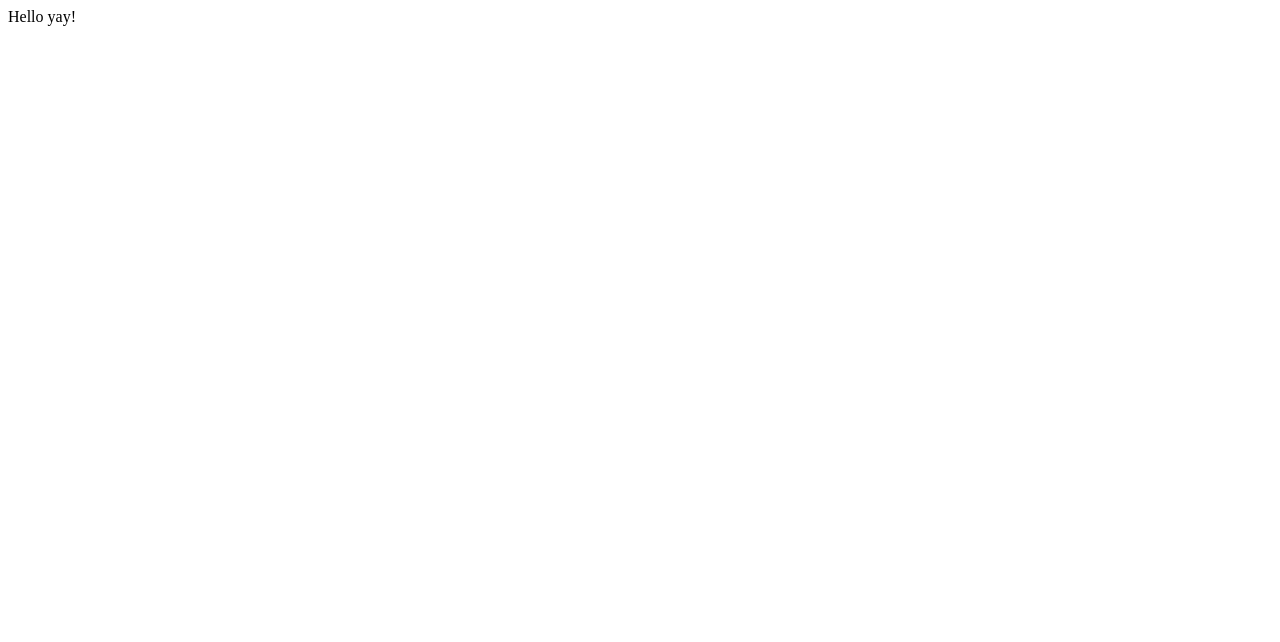
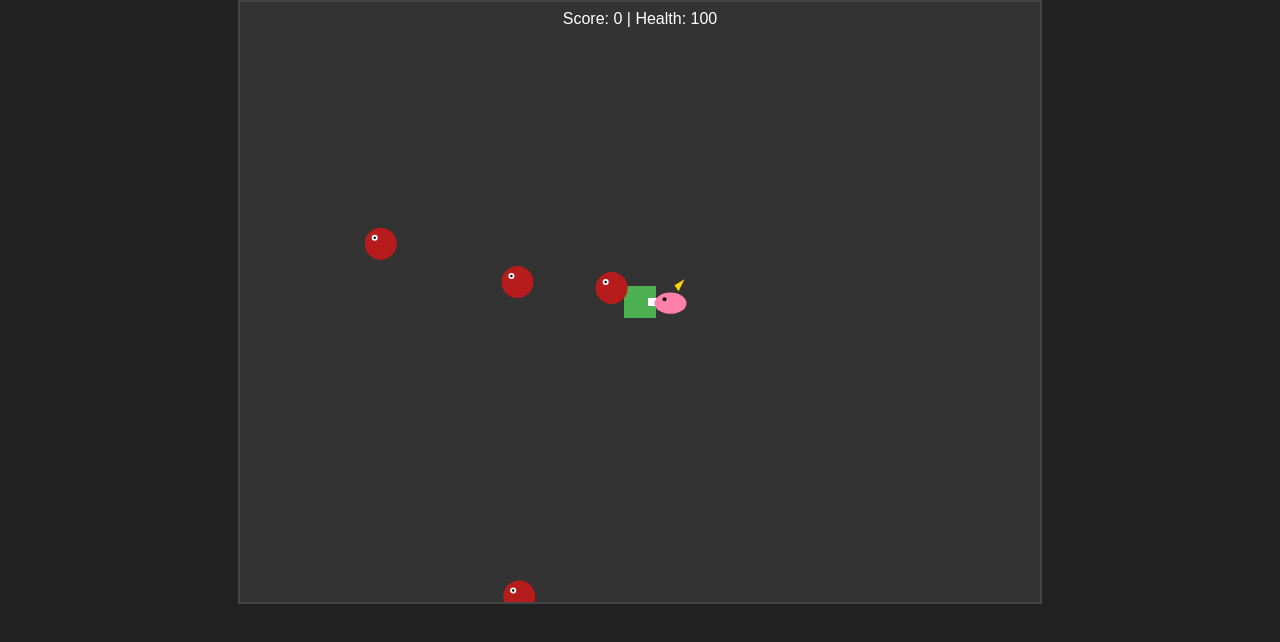
Before and after one commit to ariiscool74/Digital-1-stuff-yay, a plain HTML site: page index.html in a window 1280 px wide. Drawn offline with Linux system fonts and the light colour scheme.

Commit message:
unicorns and zombies are awesome.

```diff
--- /dev/null
+++ b/game.js
@@ -0,0 +1,373 @@
+// Zombie Survival Shooter Game
+const canvas = document.getElementById('gameCanvas');
+const ctx = canvas.getContext('2d');
+const scoreEl = document.getElementById('score');
+const healthEl = document.getElementById('health');
+
+// Game settings
+const PLAYER_SIZE = 32;
+const ZOMBIE_SIZE = 32;
+const BULLET_SIZE = 8;
+const LOOT_SIZE = 16;
+const PLAYER_SPEED = 4;
+const ZOMBIE_SPEED = 1.5;
+const BULLET_SPEED = 8;
+const SPAWN_INTERVAL = 1500;
+const LOOT_HEAL = 20;
+
+let keys = {};
+let bullets = [];
+let zombies = [];
+let unicorns = [];
+let loots = [];
+let score = 0;
+let lastSpawn = 0;
+let lastUnicornSpawn = 0;
+
+const player = {
+    x: canvas.width / 2,
+    y: canvas.height / 2,
+    size: PLAYER_SIZE,
+    health: 100,
+    angle: 0
+};
+
+function drawPlayer() {
+    ctx.save();
+    ctx.translate(player.x, player.y);
+    ctx.rotate(player.angle);
+    ctx.fillStyle = '#4caf50';
+    ctx.fillRect(-PLAYER_SIZE/2, -PLAYER_SIZE/2, PLAYER_SIZE, PLAYER_SIZE);
+    ctx.fillStyle = '#fff';
+    ctx.fillRect(PLAYER_SIZE/4, -PLAYER_SIZE/8, PLAYER_SIZE/2, PLAYER_SIZE/4); // gun
+    ctx.restore();
+}
+
+function drawZombie(z) {
+    ctx.save();
+    ctx.translate(z.x, z.y);
+    ctx.fillStyle = '#b71c1c';
+    ctx.beginPath();
+    ctx.arc(0, 0, ZOMBIE_SIZE/2, 0, Math.PI*2);
+    ctx.fill();
+    // eye
+    ctx.fillStyle = '#fff';
+    ctx.beginPath();
+    ctx.arc(-6, -6, 3, 0, Math.PI*2);
+    ctx.fill();
+    ctx.fillStyle = '#000';
+    ctx.beginPath();
+    ctx.arc(-6, -6, 1.2, 0, Math.PI*2);
+    ctx.fill();
+    ctx.restore();
+}
+
+function drawBullet(b) {
+    ctx.save();
+    ctx.translate(b.x, b.y);
+    ctx.fillStyle = '#ffeb3b';
+    ctx.beginPath();
+    ctx.arc(0, 0, BULLET_SIZE/2, 0, Math.PI*2);
+    ctx.fill();
+    ctx.restore();
+}
+
+function drawLoot(l) {
+    ctx.save();
+    ctx.translate(l.x, l.y);
+    ctx.fillStyle = '#00bcd4';
+    ctx.beginPath();
+    ctx.arc(0, 0, LOOT_SIZE/2, 0, Math.PI*2);
+    ctx.fill();
+    ctx.restore();
+}
+
+// draw unicorn
+function drawUnicorn(u) {
+    ctx.save();
+    ctx.translate(u.x, u.y);
+    // body
+    ctx.fillStyle = '#ff80ab';
+    ctx.beginPath();
+    ctx.ellipse(0, 0, ZOMBIE_SIZE/2, ZOMBIE_SIZE/3, 0, 0, Math.PI*2);
+    ctx.fill();
+    // horn
+    ctx.fillStyle = '#ffd600';
+    ctx.beginPath();
+    ctx.moveTo(8, -12);
+    ctx.lineTo(14, -24);
+    ctx.lineTo(4, -18);
+    ctx.fill();
+    // eye
+    ctx.fillStyle = '#000';
+    ctx.beginPath();
+    ctx.arc(-6, -4, 2, 0, Math.PI*2);
+    ctx.fill();
+    ctx.restore();
+}
+
+// particles and damage text for hit feedback
+let particles = [];
+let damageTexts = [];
+
+function spawnHitEffects(x, y, amount) {
+    for (let i = 0; i < 8; i++) {
+        particles.push({
+            x, y,
+            vx: (Math.random()-0.5)*4,
+            vy: (Math.random()-0.5)*4,
+            life: 30 + Math.random()*20,
+            color: '#ff5252'
+        });
+    }
+    damageTexts.push({x, y, text: String(amount), life: 60});
+}
+
+function spawnZombie() {
+    let edge = Math.floor(Math.random()*4);
+    let x, y;
+    if (edge === 0) { // top
+        x = Math.random()*canvas.width;
+        y = -ZOMBIE_SIZE;
+    } else if (edge === 1) { // right
+        x = canvas.width + ZOMBIE_SIZE;
+        y = Math.random()*canvas.height;
+    } else if (edge === 2) { // bottom
+        x = Math.random()*canvas.width;
+        y = canvas.height + ZOMBIE_SIZE;
+    } else { // left
+        x = -ZOMBIE_SIZE;
+        y = Math.random()*canvas.height;
+    }
+    zombies.push({x, y, size: ZOMBIE_SIZE, health: 30});
+}
+
+function spawnUnicorn() {
+    // spawn unicorns less frequently
+    let x = Math.random()*canvas.width;
+    let y = Math.random()*canvas.height;
+    unicorns.push({x, y, size: ZOMBIE_SIZE, health: 20});
+}
+
+function spawnLoot(x, y) {
+    loots.push({x, y, size: LOOT_SIZE});
+}
+
+function updatePlayer() {
+    if (keys['w'] || keys['ArrowUp']) player.y -= PLAYER_SPEED;
+    if (keys['s'] || keys['ArrowDown']) player.y += PLAYER_SPEED;
+    if (keys['a'] || keys['ArrowLeft']) player.x -= PLAYER_SPEED;
+    if (keys['d'] || keys['ArrowRight']) player.x += PLAYER_SPEED;
+    // Clamp
+    player.x = Math.max(PLAYER_SIZE/2, Math.min(canvas.width-PLAYER_SIZE/2, player.x));
+    player.y = Math.max(PLAYER_SIZE/2, Math.min(canvas.height-PLAYER_SIZE/2, player.y));
+}
+
+function updateBullets() {
+    for (let i = bullets.length-1; i >= 0; i--) {
+        let b = bullets[i];
+        b.x += Math.cos(b.angle) * BULLET_SPEED;
+        b.y += Math.sin(b.angle) * BULLET_SPEED;
+        // Remove if out of bounds
+        if (b.x < 0 || b.x > canvas.width || b.y < 0 || b.y > canvas.height) {
+            bullets.splice(i, 1);
+        }
+    }
+}
+
+function updateZombies() {
+    for (let i = zombies.length-1; i >= 0; i--) {
+        let z = zombies[i];
+        let dx = player.x - z.x;
+        let dy = player.y - z.y;
+        let dist = Math.hypot(dx, dy);
+        if (dist > 0) {
+            z.x += (dx/dist) * ZOMBIE_SPEED;
+            z.y += (dy/dist) * ZOMBIE_SPEED;
+        }
+        // Collision with player
+        if (dist < (PLAYER_SIZE+ZOMBIE_SIZE)/2) {
+            // zombie damages player but player can still shoot
+            player.health -= 0.3;
+            if (player.health < 0) player.health = 0;
+            // small knockback to zombie so it doesn't get stuck
+            let push = 1;
+            z.x -= (dx/dist) * push;
+            z.y -= (dy/dist) * push;
+        }
+    }
+}
+
+function updateUnicorns() {
+    for (let i = unicorns.length-1; i >= 0; i--) {
+        let u = unicorns[i];
+        // unicorns wander quickly
+        u.x += (Math.random()-0.5) * 3;
+        u.y += (Math.random()-0.5) * 3;
+        // clamp
+        u.x = Math.max(u.size/2, Math.min(canvas.width-u.size/2, u.x));
+        u.y = Math.max(u.size/2, Math.min(canvas.height-u.size/2, u.y));
+        // collision with player (unicorns don't hurt player)
+    }
+}
+
+function updateParticles() {
+    for (let i = particles.length-1; i >= 0; i--) {
+        let p = particles[i];
+        p.x += p.vx;
+        p.y += p.vy;
+        p.life -= 1;
+        if (p.life <= 0) particles.splice(i, 1);
+    }
+    for (let i = damageTexts.length-1; i >= 0; i--) {
+        let d = damageTexts[i];
+        d.y -= 0.5;
+        d.life -= 1;
+        if (d.life <= 0) damageTexts.splice(i, 1);
+    }
+}
+
+function updateLoots() {
+    for (let i = loots.length-1; i >= 0; i--) {
+        let l = loots[i];
+        let dist = Math.hypot(player.x - l.x, player.y - l.y);
+        if (dist < (PLAYER_SIZE+LOOT_SIZE)/2) {
+            player.health = Math.min(100, player.health + LOOT_HEAL);
+            loots.splice(i, 1);
+        }
+    }
+}
+
+function handleCollisions() {
+    for (let i = zombies.length-1; i >= 0; i--) {
+        let z = zombies[i];
+        for (let j = bullets.length-1; j >= 0; j--) {
+            let b = bullets[j];
+            let dist = Math.hypot(z.x - b.x, z.y - b.y);
+            if (dist < (ZOMBIE_SIZE+BULLET_SIZE)/2) {
+                z.health -= 20;
+                bullets.splice(j, 1);
+                spawnHitEffects(z.x, z.y, 20);
+                if (z.health <= 0) {
+                    score += 10;
+                    spawnLoot(z.x, z.y);
+                    zombies.splice(i, 1);
+                    break;
+                }
+            }
+        }
+    }
+    // unicorn collisions
+    for (let i = unicorns.length-1; i >= 0; i--) {
+        let u = unicorns[i];
+        for (let j = bullets.length-1; j >= 0; j--) {
+            let b = bullets[j];
+            let dist = Math.hypot(u.x - b.x, u.y - b.y);
+            if (dist < (u.size+BULLET_SIZE)/2) {
+                u.health -= 20;
+                bullets.splice(j, 1);
+                spawnHitEffects(u.x, u.y, 50);
+                if (u.health <= 0) {
+                    score += 50; // unicorns give more points!
+                    // sparkle loot
+                    spawnLoot(u.x, u.y);
+                    unicorns.splice(i, 1);
+                    break;
+                }
+            }
+        }
+    }
+}
+
+function draw() {
+    ctx.clearRect(0, 0, canvas.width, canvas.height);
+    drawPlayer();
+    zombies.forEach(drawZombie);
+    unicorns.forEach(drawUnicorn);
+    bullets.forEach(drawBullet);
+    loots.forEach(drawLoot);
+    // draw particles
+    particles.forEach(p => {
+        ctx.fillStyle = p.color;
+        ctx.fillRect(p.x, p.y, 3, 3);
+    });
+    damageTexts.forEach(d => {
+        ctx.fillStyle = '#fff';
+        ctx.font = '14px Arial';
+        ctx.textAlign = 'center';
+        ctx.fillText(d.text, d.x, d.y);
+    });
+}
+
+function update() {
+    updatePlayer();
+    updateBullets();
+    updateZombies();
+    updateUnicorns();
+    updateLoots();
+    updateParticles();
+    handleCollisions();
+    scoreEl.textContent = 'Score: ' + score;
+    healthEl.textContent = 'Health: ' + Math.max(0, Math.floor(player.health));
+}
+
+function gameLoop(ts) {
+    if (player.health <= 0) {
+        ctx.fillStyle = 'rgba(0,0,0,0.7)';
+        ctx.fillRect(0, 0, canvas.width, canvas.height);
+        ctx.fillStyle = '#fff';
+        ctx.font = '48px Arial';
+        ctx.textAlign = 'center';
+        ctx.fillText('Game Over', canvas.width/2, canvas.height/2);
+        ctx.font = '24px Arial';
+        ctx.fillText('Final Score: ' + score, canvas.width/2, canvas.height/2+40);
+        ctx.fillText('Refresh to play again', canvas.width/2, canvas.height/2+80);
+        return;
+    }
+    let now = Date.now();
+    if (now - lastSpawn > SPAWN_INTERVAL) {
+        spawnZombie();
+        lastSpawn = now;
+    }
+    // unicorns spawn less often
+    if (now - lastUnicornSpawn > SPAWN_INTERVAL * 8) {
+        spawnUnicorn();
+        lastUnicornSpawn = now;
+    }
+    update();
+    draw();
+    requestAnimationFrame(gameLoop);
+}
+
+document.addEventListener('keydown', e => { keys[e.key.toLowerCase()] = true; });
+document.addEventListener('keyup', e => { keys[e.key.toLowerCase()] = false; });
+
+canvas.addEventListener('mousemove', e => {
+    const rect = canvas.getBoundingClientRect();
+    const mx = e.clientX - rect.left;
+    const my = e.clientY - rect.top;
+    player.angle = Math.atan2(my - player.y, mx - player.x);
+});
+
+canvas.addEventListener('mousedown', e => {
+    if (player.health <= 0) return;
+    bullets.push({
+        x: player.x + Math.cos(player.angle)*PLAYER_SIZE/2,
+        y: player.y + Math.sin(player.angle)*PLAYER_SIZE/2,
+        angle: player.angle
+    });
+});
+
+// Allow shooting with spacebar too
+document.addEventListener('keydown', e => {
+    if (e.code === 'Space') {
+        bullets.push({
+            x: player.x + Math.cos(player.angle)*PLAYER_SIZE/2,
+            y: player.y + Math.sin(player.angle)*PLAYER_SIZE/2,
+            angle: player.angle
+        });
+    }
+});
+
+// Start game
+requestAnimationFrame(gameLoop);
--- a/index.html
+++ b/index.html
@@ -1 +1,39 @@
-Hello yay!
+<!DOCTYPE html>
+<html lang="en">
+<head>
+	<meta charset="UTF-8">
+	<meta name="viewport" content="width=device-width, initial-scale=1.0">
+	<title>Zombie Survival Shooter</title>
+	<style>
+		body {
+			margin: 0;
+			background: #222;
+			color: #fff;
+			font-family: Arial, sans-serif;
+			overflow: hidden;
+		}
+		#gameCanvas {
+			display: block;
+			margin: 0 auto;
+			background: #333;
+			border: 2px solid #444;
+		}
+		#ui {
+			position: absolute;
+			top: 10px;
+			left: 50%;
+			transform: translateX(-50%);
+			z-index: 2;
+			text-align: center;
+		}
+	</style>
+</head>
+<body>
+	<div id="ui">
+		<span id="score">Score: 0</span> |
+		<span id="health">Health: 100</span>
+	</div>
+	<canvas id="gameCanvas" width="800" height="600"></canvas>
+	<script src="game.js"></script>
+</body>
+</html>
```
